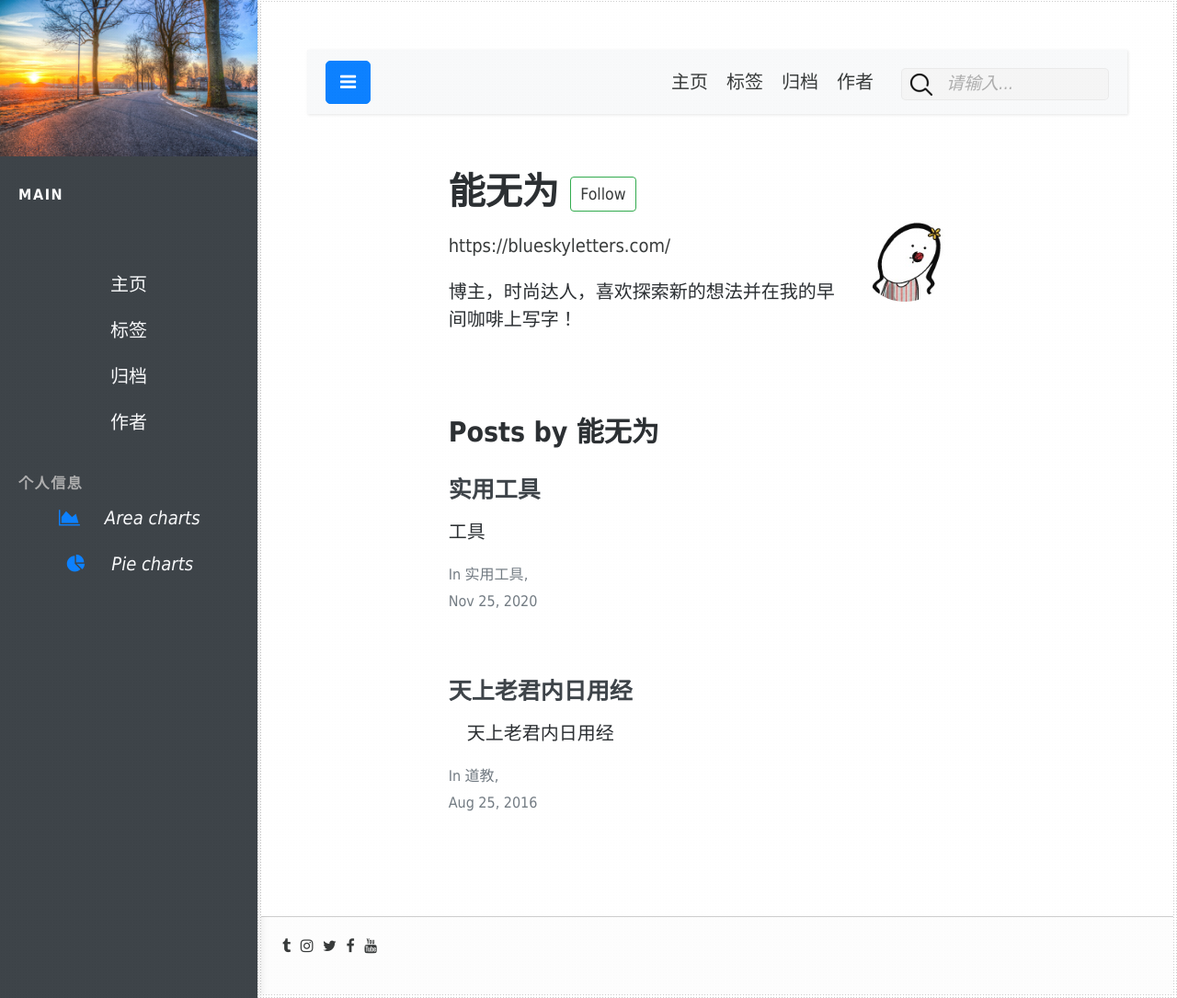
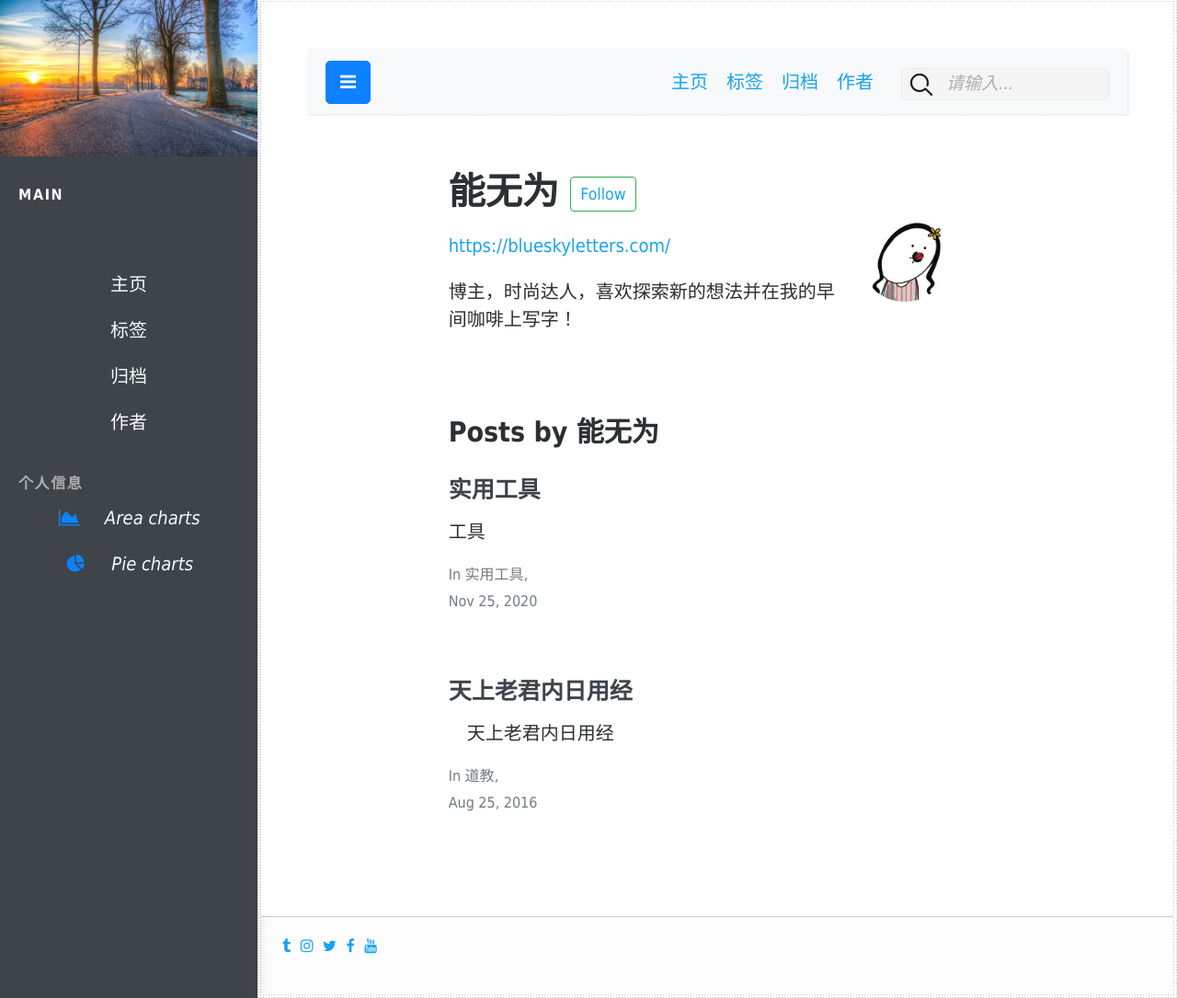
Before and after one commit to nengwuzhi/nengwuzhi.github.ioce, a Jekyll site: the page built from pages/author-author2.html, in a window 1280 px wide and 1085 px high. Shown: the whole window at 92% size. Built offline with Jekyll 4.4.1, drawn with Linux system fonts in a browser that asks for light colours; nearby versions of some CDN libraries.

Commit message:
Update main.css

```diff
--- a/css/main.css
+++ b/css/main.css
@@ -139,7 +139,7 @@ a.sidebar-tag-link:hover, a.sidebar-tag-link:focus {
 }
 
 a {
-    color: #2e3131!important;
+    color: #0d9eee!important;
 }
 
 a:hover {
```
